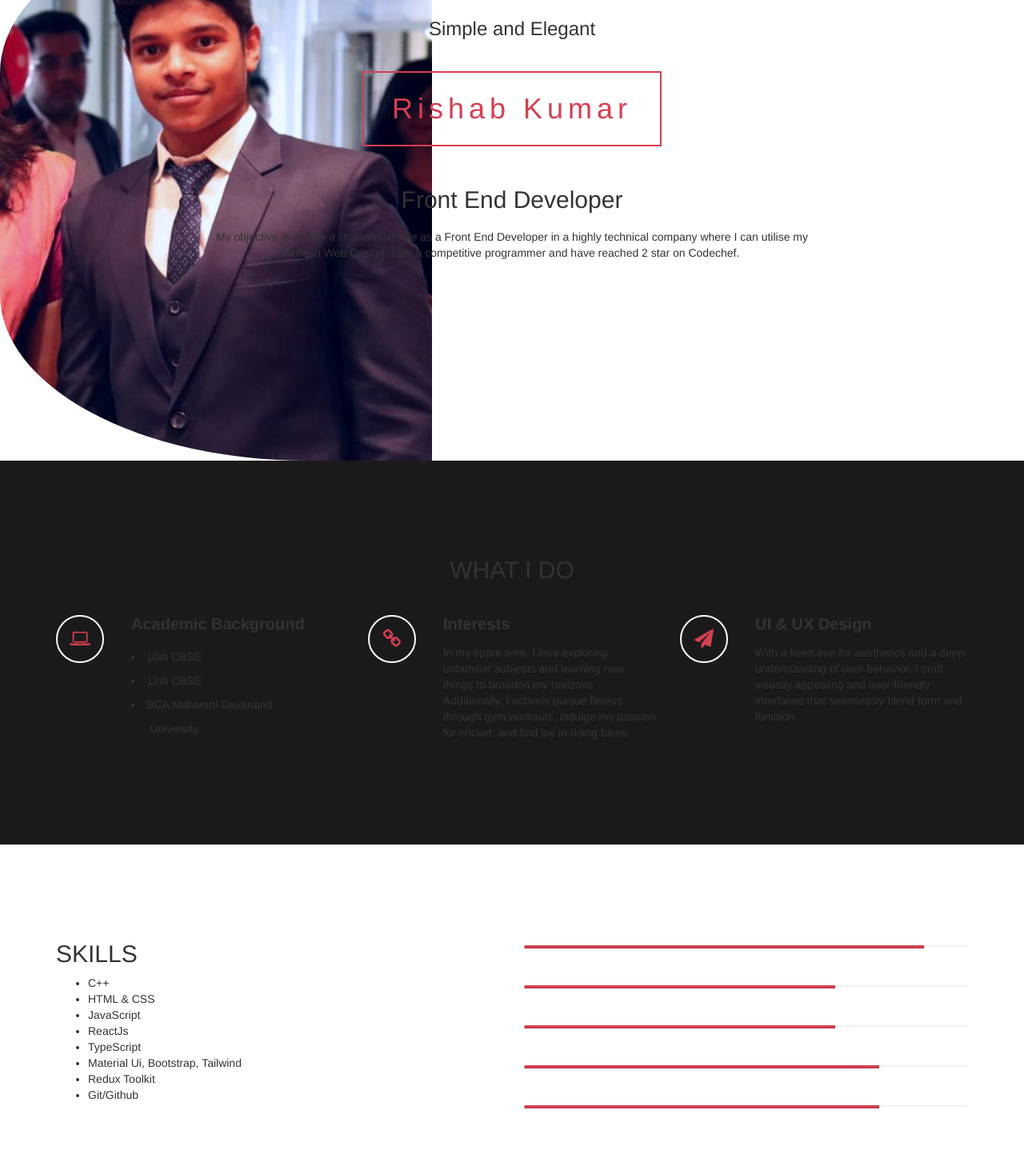
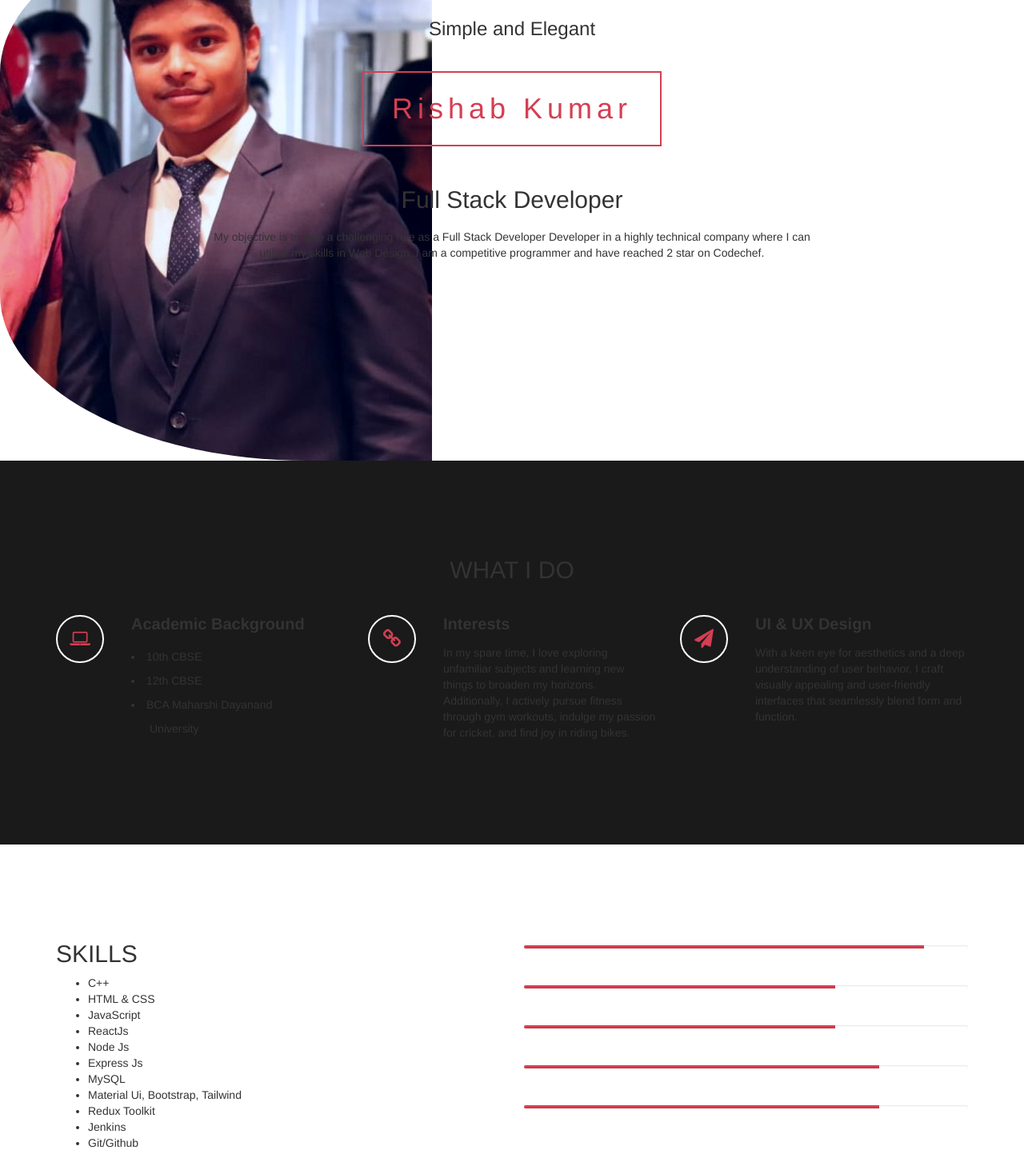
Before and after one commit to Rishab-innovative/Portfolio, a website with bundled scripts: page index.html in a window 1280 px wide. Shown: the part 117-1580 px from the top of the page at 80% size. Built offline with nearby package versions, Linux system fonts and the light colour scheme.

Commit message:
new skills added

```diff
--- a/index.html
+++ b/index.html
@@ -72,8 +72,8 @@ function showAlert() {
 					<div class="col-md-8 wow fadeIn" data-wow-delay="0.9s">
 						<h3>Simple and Elegant</h3>
 						<h1>Rishab Kumar</h1>
-						<h2>Front End Developer </h2>
-						<p>My objective is to take a challenging role as a Front End
+						<h2>Full Stack Developer </h2>
+						<p>My objective is to take a challenging role as a Full Stack Developer
 							Developer in a highly technical company where I
 							can utilise my skills in Web Design. I am a competitive
 							programmer and have reached 2 star on Codechef.</p>
@@ -144,9 +144,12 @@ function showAlert() {
 							<li>HTML & CSS</li>
 							<li>JavaScript</li>
 							<li>ReactJs</li>
-							<li>TypeScript</li>
+							<li>Node Js</li>
+							<li>Express Js</li>
+							<li>MySQL</li>
 							<li>Material Ui, Bootstrap, Tailwind</li>
 							<li>Redux Toolkit</li>
+							<li>Jenkins</li>
 							<li>Git/Github</li>
 						</ul>
 						</div>
```
Also changed, not shown: package.json (added, +24 -0 lines), 1 other file.
